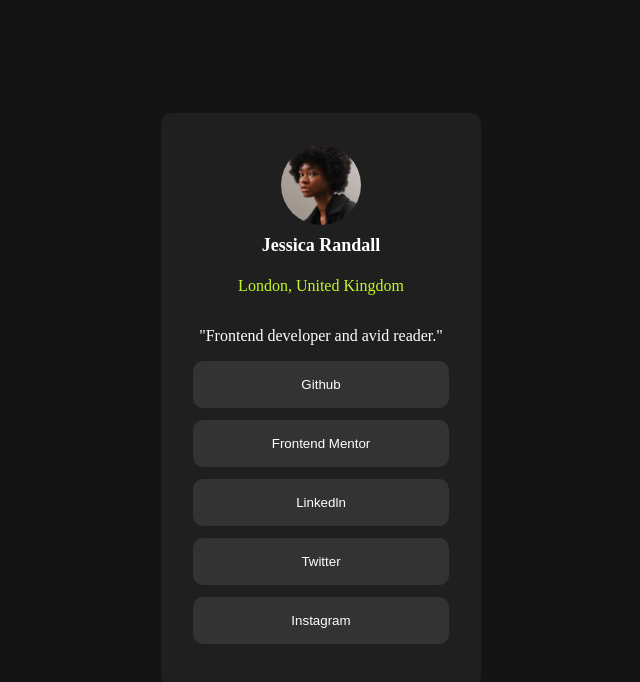
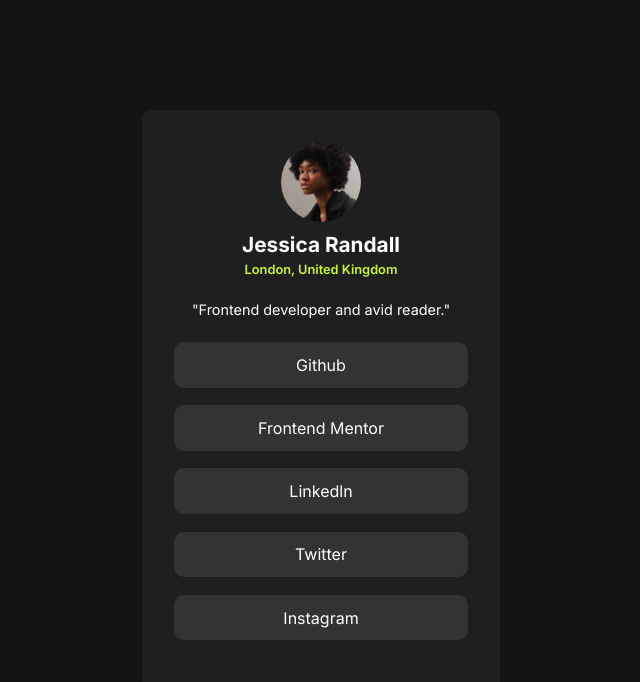
Before and after one commit to zerocpc6-droid/SOCIAL-LINKS-PROFILE, a plain HTML site: page Index1.html in a window 1280 px wide. Shown: the whole page, without its empty margins (319-959 px from the left). Drawn offline with Linux system fonts and the light colour scheme.

Commit message:
preview correction edits

```diff
--- a/Index1.html
+++ b/Index1.html
@@ -11,6 +11,14 @@
       sizes="32x32"
       href="./assets/images/favicon-32x32.png"
     />
+
+    <!-- FONT LINK -->
+    <link rel="preconnect" href="https://fonts.googleapis.com" />
+    <link rel="preconnect" href="https://fonts.gstatic.com" crossorigin />
+    <link
+      href="https://fonts.googleapis.com/css2?family=Inter:wght@300;400;500;600;700&display=swap"
+      rel="stylesheet"
+    />
     <!-- CSS SHEET -->
     <link rel="stylesheet" href="style.css" />
     <!-- TITLE -->
@@ -22,7 +30,7 @@
         <img
           class="profile__img"
           src="./assets/images/avatar-jessica.jpeg"
-          alt=" A Profile Image here"
+          alt=" Jessica Randall's profile image"
         />
 
         <p class="userName">Jessica Randall</p>
@@ -32,24 +40,15 @@
       </div>
 
       <nav class="profile__links">
-        <button class="github_link">
-          <a href="#"> Github</a>
-        </button>
-        <button class="frontend_link">
-          <a href="#"> Frontend Mentor</a>
-        </button>
+        <a class="github_link" href="#"> Github</a>
 
-        <button class="linkedln_link">
-          <a href="#"> Linkedln</a>
-        </button>
+        <a class="frontend_link" href="#"> Frontend Mentor</a>
 
-        <button class="twitter_link">
-          <a href="#"> Twitter</a>
-        </button>
+        <a class="linkedln_link" href="#"> Linkedln</a>
 
-        <button class="instagram_link">
-          <a href="#"> Instagram</a>
-        </button>
+        <a class="twitter_link" href="#"> Twitter</a>
+
+        <a class="instagram_link" href="#"> Instagram</a>
       </nav>
     </main>
   </body>
--- a/style.css
+++ b/style.css
@@ -16,10 +16,15 @@
   box-sizing: border-box;
 }
 
+a,
+p {
+  margin: 0;
+  padding: 0;
+}
+
 /* Page background and centered card */
 body {
   background-color: var(--background);
-  box-sizing: border-box;
   align-items: center;
   justify-content: center;
   display: flex;
@@ -27,6 +32,7 @@ body {
   margin: 0;
   padding: 0;
   min-height: 100dvh;
+  font-family: "Inter", sans-serif;
 }
 
 .card {
@@ -36,9 +42,8 @@ body {
   justify-content: center;
   display: flex;
   flex-wrap: wrap;
-  width: 25%;
+  width: 23%;
   padding: 2rem;
-  box-sizing: border-box;
 }
 
 .link_img {
@@ -47,12 +52,24 @@ body {
   align-items: center;
   justify-content: center;
 }
+.userName {
+  font-size: 1.3rem;
+  font-weight: 700;
+  margin-block-start: 10px;
+  margin-block-end: 5px;
+}
 
-.profile__img {
-  width: 5rem;
-  height: 5rem;
-  border-radius: var(--image-border-radius);
-  box-sizing: border-box;
+.userLocation {
+  color: var(--link-hover);
+  font-size: 0.8rem;
+  font-weight: 600;
+  font-style: normal;
+}
+
+.userDesc {
+  margin-block-start: 1.5rem;
+  font-size: 0.9rem;
+  margin-block-end: 1.5rem;
 }
 
 .Img_desc {
@@ -62,15 +79,11 @@ body {
   flex-direction: column;
 }
 
-.userName {
-  font-size: 18px;
-  font-weight: 700;
-  margin-block-start: 10px;
-  margin-block-end: 5px;
-}
-
-.userLocation {
-  color: var(--link-hover);
+.profile__img {
+  width: 5rem;
+  height: 5rem;
+  border-radius: var(--image-border-radius);
+  box-sizing: border-box;
 }
 
 .profile__links {
@@ -81,27 +94,28 @@ body {
   width: 100%;
 }
 
-.profile__links button {
+.profile__links a {
+  display: block;
   border-radius: var(--btn-border-radius);
-  margin-block-end: 12px;
-  padding: 1rem 1.3rem;
+  margin-block-end: 1.1rem;
+  padding: 0.8rem 1rem;
   background-color: var(--link-color);
-  border: none;
+  color: var(--text-color);
+  text-decoration: none;
+  -webkit-font-smoothing: antialiased;
+  text-align: center;
+  font-weight: 400;
 }
 
-.profile__links :hover {
+.profile__links :hover,
+.profile__links :focus {
   background-color: var(--link-hover);
   color: black;
-  cursor: pointer;
-}
-
-.profile__links button a {
-  color: var(--text-color);
-  text-decoration: none;
+  cursor: pointer black;
 }
 
 @media (max-width: 375px) {
   .card {
-    width: 75%;
+    width: 70%;
   }
 }
```
